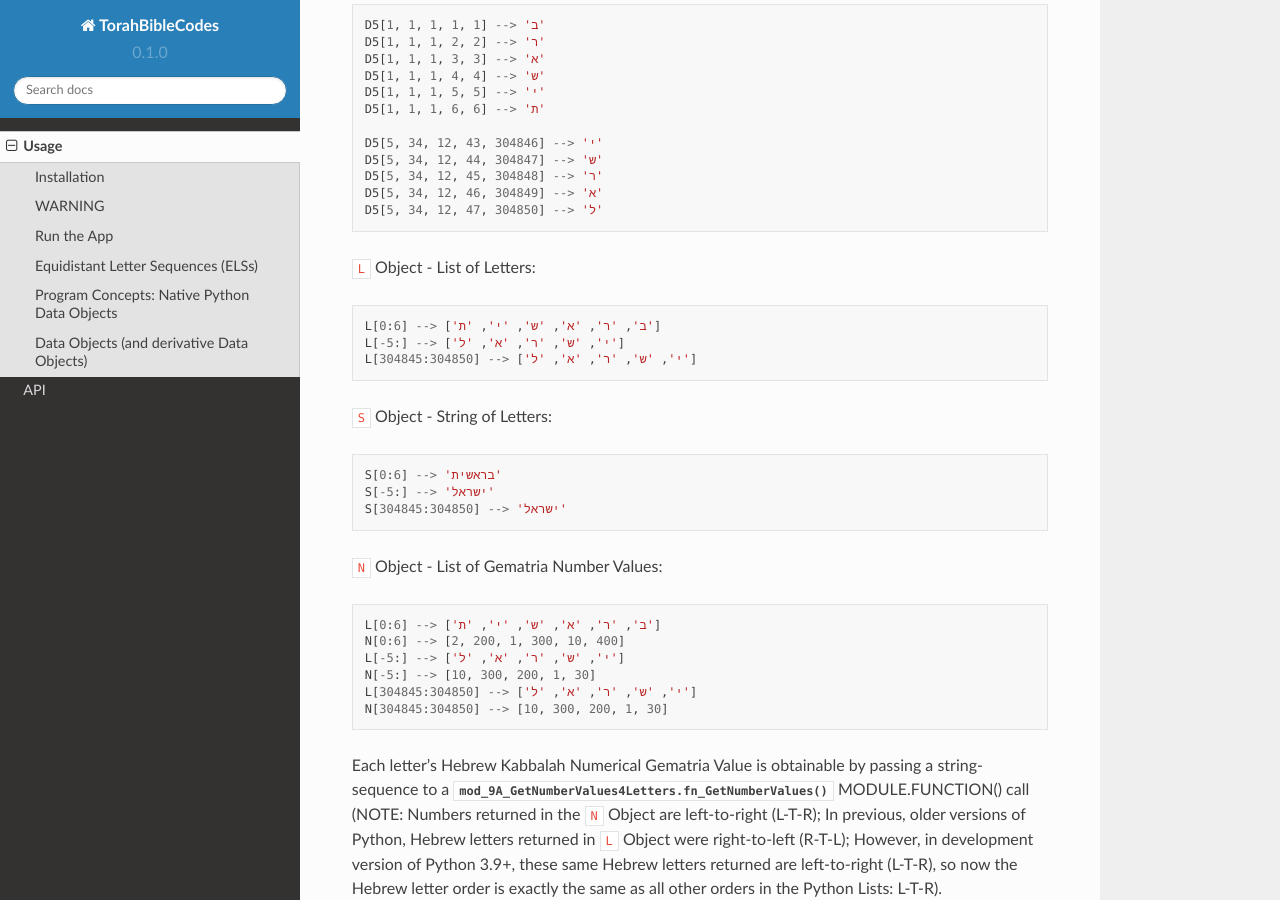
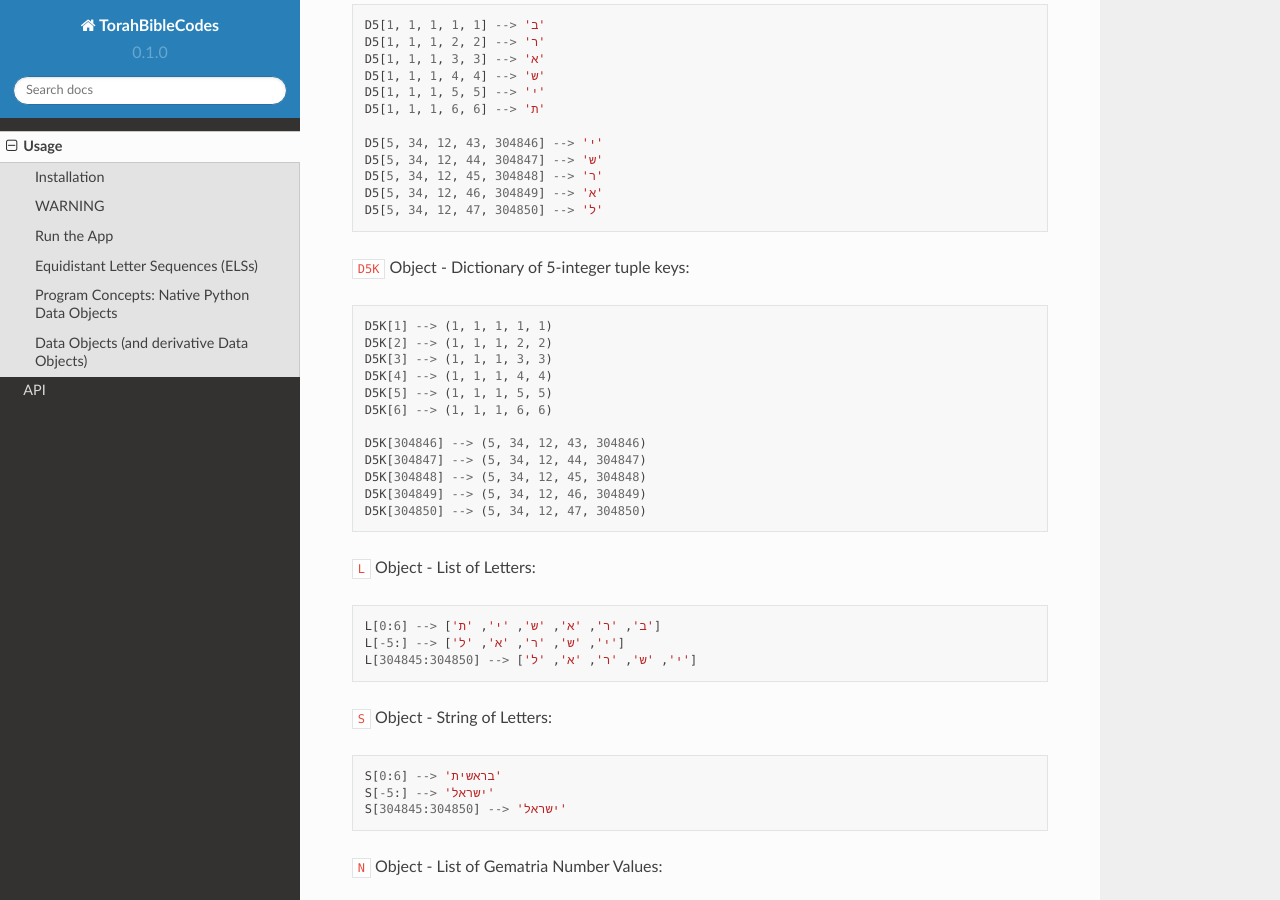
Before and after one commit to TorahBibleCodes/TorahBibleCodes_Sphinx, a Sphinx documentation site: the page built from docs/source/usage.rst, in a window 1280 px wide and 900 px high, scrolled down 5531 px. Built offline with Sphinx 7.4.7 and the Read the Docs theme 2.0.0, drawn with Linux system fonts in a browser that asks for light colours.

Commit message:
Update usage.rst

```diff
--- a/docs/source/usage.rst
+++ b/docs/source/usage.rst
@@ -257,6 +257,21 @@ It is this 5th number of this 5-integer tuple key of the ``D5`` that serves as t
    D5[5, 34, 12, 46, 304849] --> 'א'
    D5[5, 34, 12, 47, 304850] --> 'ל'
 
+``D5K`` Object - Dictionary of 5-integer tuple keys::
+
+   D5K[1] --> (1, 1, 1, 1, 1)
+   D5K[2] --> (1, 1, 1, 2, 2)
+   D5K[3] --> (1, 1, 1, 3, 3)
+   D5K[4] --> (1, 1, 1, 4, 4)
+   D5K[5] --> (1, 1, 1, 5, 5)
+   D5K[6] --> (1, 1, 1, 6, 6)
+
+   D5K[304846] --> (5, 34, 12, 43, 304846)
+   D5K[304847] --> (5, 34, 12, 44, 304847)
+   D5K[304848] --> (5, 34, 12, 45, 304848)
+   D5K[304849] --> (5, 34, 12, 46, 304849)
+   D5K[304850] --> (5, 34, 12, 47, 304850)
+
 ``L`` Object - List of Letters::
 
    L[0:6] --> ['ב', 'ר', 'א', 'ש', 'י', 'ת']
```
